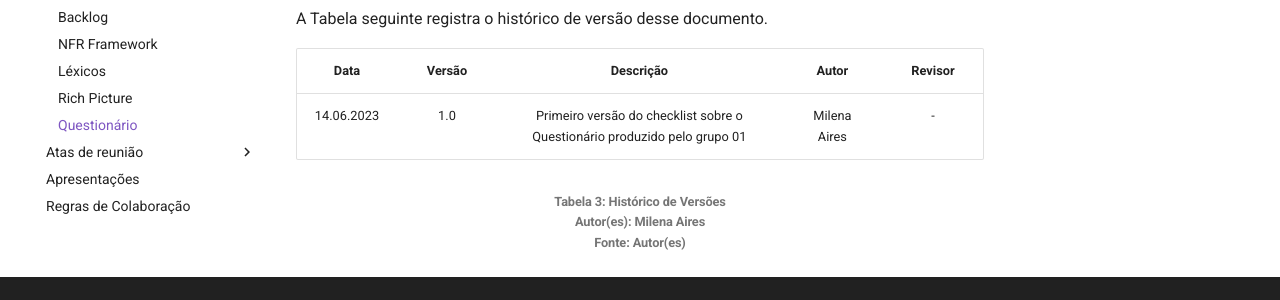
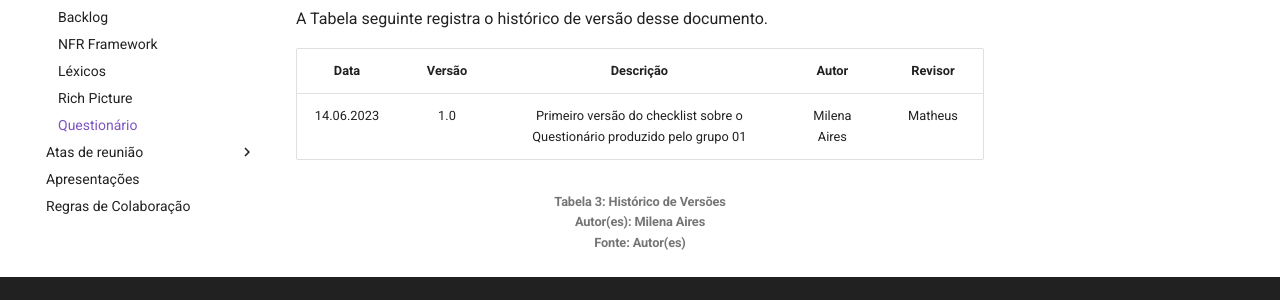
Before and after one commit to Requisitos-de-Software/2023.1-Twitch, an MkDocs documentation site: the page built from docs/verificacao_grupo01/verificacao01_questionario.md, in a window 1280 px wide and 900 px high, scrolled down 2369 px. Shown: the part 486-786 px from the top of the window. Built offline with MkDocs 1.6.1 and Material for MkDocs 9.7.7, drawn with Linux system fonts in a browser that asks for light colours; comment, search, counter and statistics services are not loaded.

Commit message:
Adiciona Revisor

```diff
--- a/docs/verificacao_grupo01/verificacao01_questionario.md
+++ b/docs/verificacao_grupo01/verificacao01_questionario.md
@@ -54,7 +54,7 @@ A Tabela seguinte registra o histórico de versão desse documento.
 
 |**Data** | **Versão** | **Descrição** | **Autor** | **Revisor** |
 |:---: | :---: | :---: | :---: | :---: |
-|14.06.2023| 1.0 | Primeiro versão do checklist sobre o Questionário produzido pelo grupo 01| Milena Aires | - |
+|14.06.2023| 1.0 | Primeiro versão do checklist sobre o Questionário produzido pelo grupo 01| Milena Aires | Matheus |
 
 <h6 align = "center"> Tabela 3: Histórico de Versões
 <br> Autor(es): Milena Aires
```
